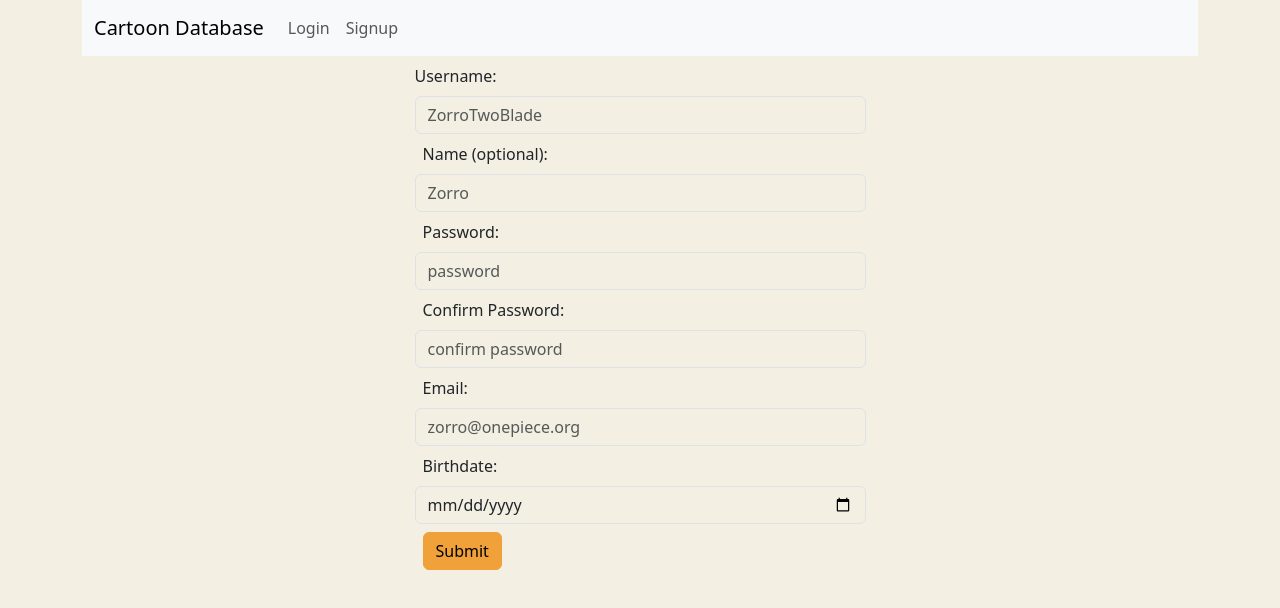
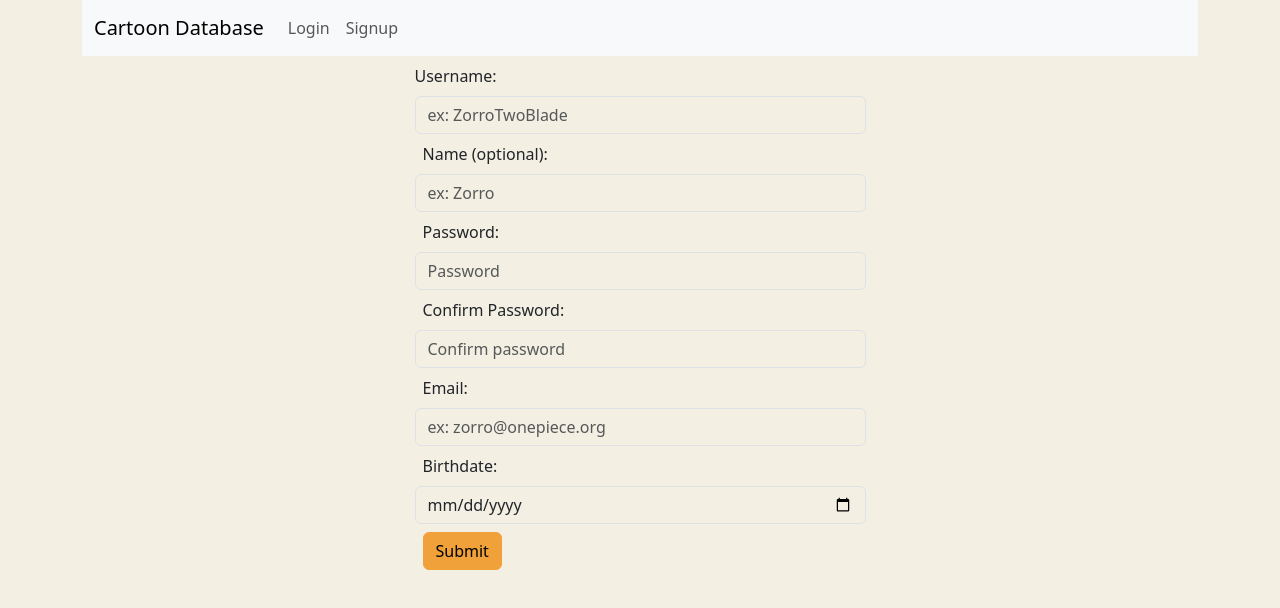
Before and after one commit to eryncraig/cartoonDB-client, a React (Vite) app: page /signup in a window 1280 px wide. Shown: the top 608 px of the page. Built offline with nearby package versions, Linux system fonts and the light colour scheme.

Commit message:
edited some text

```diff
--- a/src/components/SignupView/signup-view.jsx
+++ b/src/components/SignupView/signup-view.jsx
@@ -53,7 +53,7 @@ export const SignupView = () => {
           Username: </Form.Label>
         <Form.Control
           type="text"
-          placeholder="ZorroTwoBlade"
+          placeholder="ex: ZorroTwoBlade"
           value={username}
           onChange={(e) => setUsername(e.target.value)}
           required
@@ -70,7 +70,7 @@ export const SignupView = () => {
           type="text"
           value={name}
           onChange={(e) => setName(e.target.value)}
-          placeholder="Zorro"
+          placeholder="ex: Zorro"
           aria-label="Enter your name. This is optional"
         />
       </Form.Group>
@@ -83,7 +83,7 @@ export const SignupView = () => {
           required
           aria-required="true"
           aria-label="Choose a password"
-          placeholder="password"
+          placeholder="Password"
           minLength={8}
         />
       </Form.Group>
@@ -97,7 +97,7 @@ export const SignupView = () => {
           required
           aria-required="true"
           aria-label="Confirm your password"
-          placeholder="confirm password"
+          placeholder="Confirm password"
           minLength={8}
         />
         {password !== confirmPassword && (
@@ -116,7 +116,7 @@ export const SignupView = () => {
           required
           aria-required="true"
           aria-label="Enter your email here"
-          placeholder="zorro@onepiece.org"
+          placeholder="ex: zorro@onepiece.org"
         />
       </Form.Group>
       <Form.Group controlId="formBirthdate">
```
